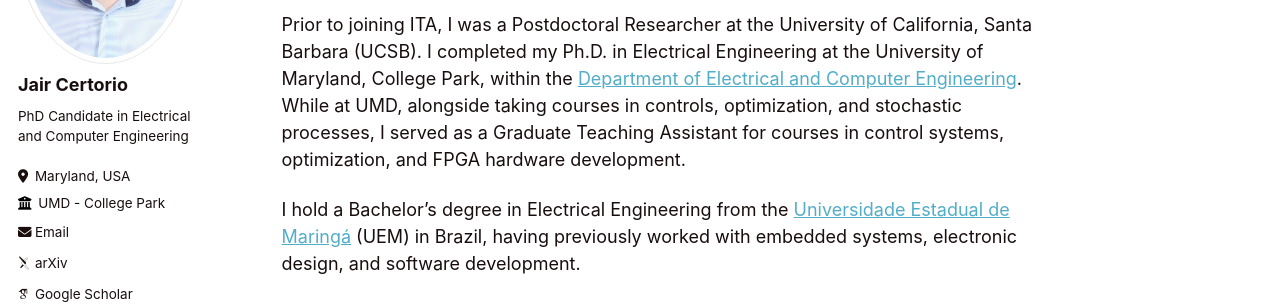
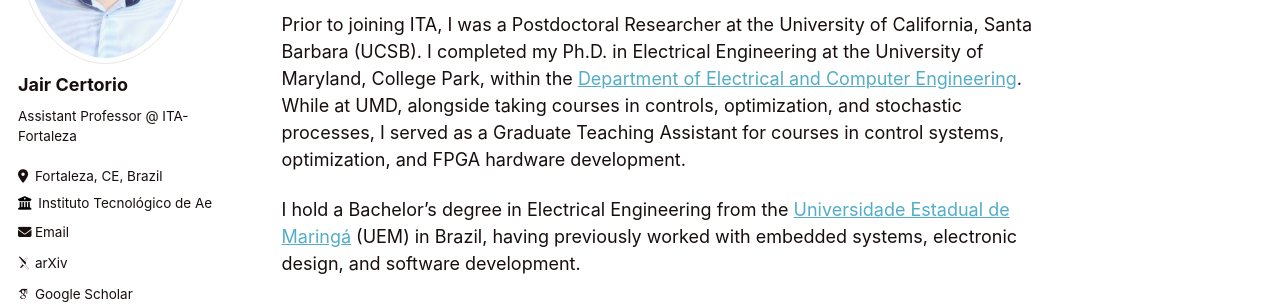
Before and after one commit to jcert/jcert.github.io, a Jekyll site: the page built from _pages/about.md, in a window 1280 px wide. Shown: the part 282-586 px from the top of the page. Built offline with Jekyll 4.4.1, drawn with Linux system fonts in a browser that asks for light colours; some web fonts are replaced.

Commit message:
Update _config.yml

```diff
--- a/_config.yml
+++ b/_config.yml
@@ -11,7 +11,7 @@
 title                    : "Jair Certorio"
 title_separator          : "-"
 name                     : &name "Jair G Certorio"
-description              : &description "PhD Candidate in Electrical and Computer Engineering"
+description              : &description "Assistant Professor @ ITA-Fortaleza"
 url                      : https://jcert.github.io # the base hostname & protocol for your site e.g. "https://mmistakes.github.io"
 baseurl                  : "" # the subpath of your site, e.g. "/blog"
 repository               : "jcert/jcert.github.io"
@@ -24,11 +24,11 @@
   avatar           : "profile.jpg"
   name             : "Jair Certorio"
   pronouns         : # example: "she/her"
-  bio              : "PhD Candidate in Electrical and Computer Engineering"
-  location         : "Maryland, USA"
-  employer         : "UMD - College Park"
+  bio              : "Assistant Professor @ ITA-Fortaleza"
+  location         : "Fortaleza, CE, Brazil"
+  employer         : "Instituto Tecnológico de Aeronáutica"
   uri              : # URL
-  email            : "certorio [at] umd.edu"
+  email            : "certorio [at] ita.br"
 
   # Academic websites
   arxiv            : "https://arxiv.org/a/0000-0002-2073-6571" # URL - Update with the correct link to your profile
@@ -274,7 +274,7 @@
 permalink: /:categories/:title/
 # paginate: 5 # amount of posts to show
 # paginate_path: /page:num/
-timezone: America/New_York # http://en.wikipedia.org/wiki/List_of_tz_database_time_zones
+timezone: America/Sao_Paulo # http://en.wikipedia.org/wiki/List_of_tz_database_time_zones
 
 
 # Plugins
```
